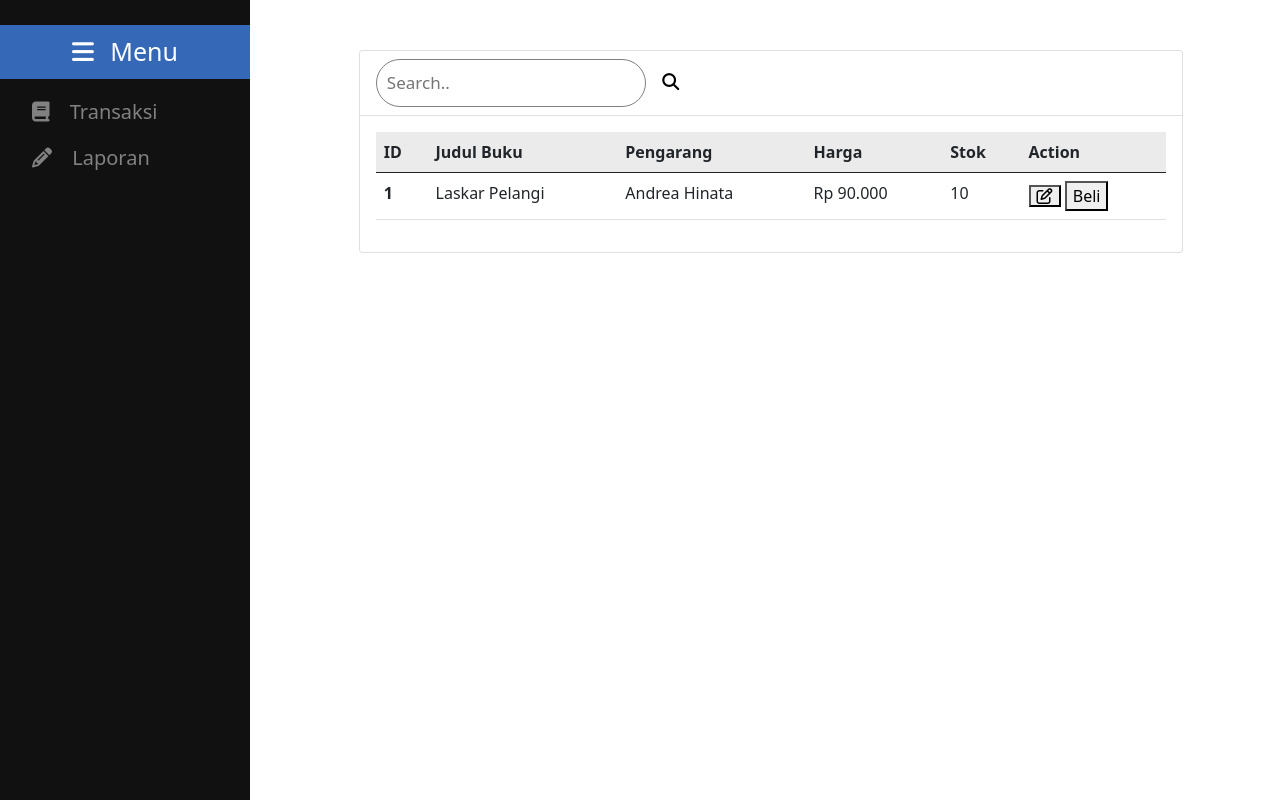
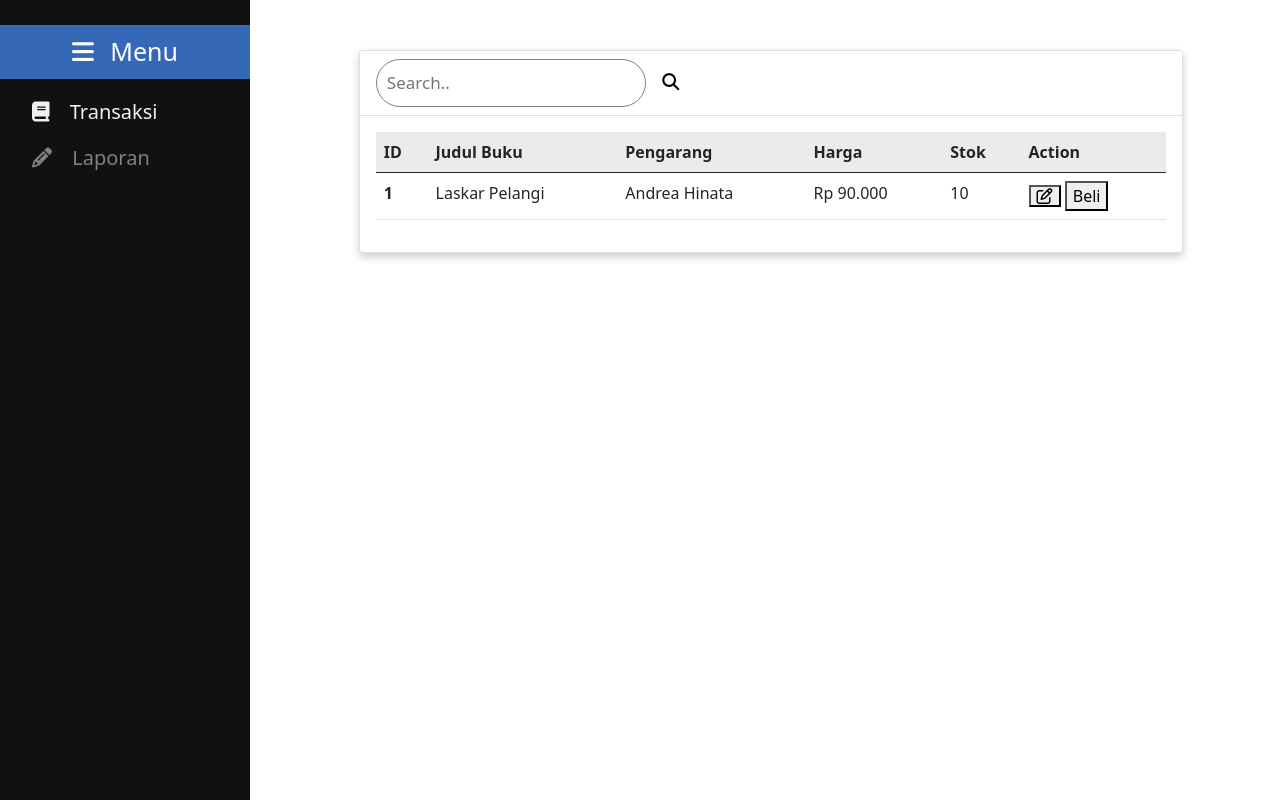
Before and after one commit to Himpunan-Tomoya/Bookstore, a PHP site: page /transaksi.php in a window 1280 px wide. Run offline with PHP 8.4, Linux system fonts and the light colour scheme; some libraries are stand-ins or nearby versions.

Commit message:
add some effects

```diff
--- a/css/styles.css
+++ b/css/styles.css
@@ -35,6 +35,10 @@
     color: #f1f1f1;
     padding-left: 40px;
     font-size: 21px;
+  }
+
+  .sidenav a.active {
+    color: #f1f1f1;
   }
 /* End of sidenav */
 
@@ -89,6 +93,10 @@
     margin-bottom: 50px;
 }
 
+.card {
+    box-shadow: 0 4px 8px 0 rgba(0,0,0,0.2);
+}
+
 .card-header {
     background-color: white !important;
 }
@@ -106,8 +114,9 @@ form.search input[type=text] {
     border-radius: 45px;
   }
 
-form.search input[type=text] {
+form.search input[type=text]:focus {
     outline-width: 0;
+    border-color: rgb(0, 110, 255);
 }
 
 form.search button {
--- a/laporan.php
+++ b/laporan.php
@@ -15,7 +15,7 @@
             <i class="fa fa-bars pr-10"></i> Menu
         </div>
         <a href="transaksi.php"><i class="fa fa-book pr-15"></i> Transaksi</a>
-        <a href="laporan.php"><i class="fa fa-pencil pr-15"></i> Laporan</a>
+        <a href="laporan.php" class="active"><i class="fa fa-pencil pr-15"></i> Laporan</a>
     </div>
     <!-- Konten -->
 
--- a/transaksi.php
+++ b/transaksi.php
@@ -14,7 +14,7 @@
         <div class="sidenav-header horizontal-center">
             <i class="fa fa-bars pr-10"></i> Menu
         </div>
-        <a href="transaksi.php"><i class="fa fa-book pr-15"></i> Transaksi</a>
+        <a href="transaksi.php" class="active"><i class="fa fa-book pr-15"></i> Transaksi</a>
         <a href="laporan.php"><i class="fa fa-pencil pr-15"></i> Laporan</a>
     </div>
     <!-- Konten -->
```
